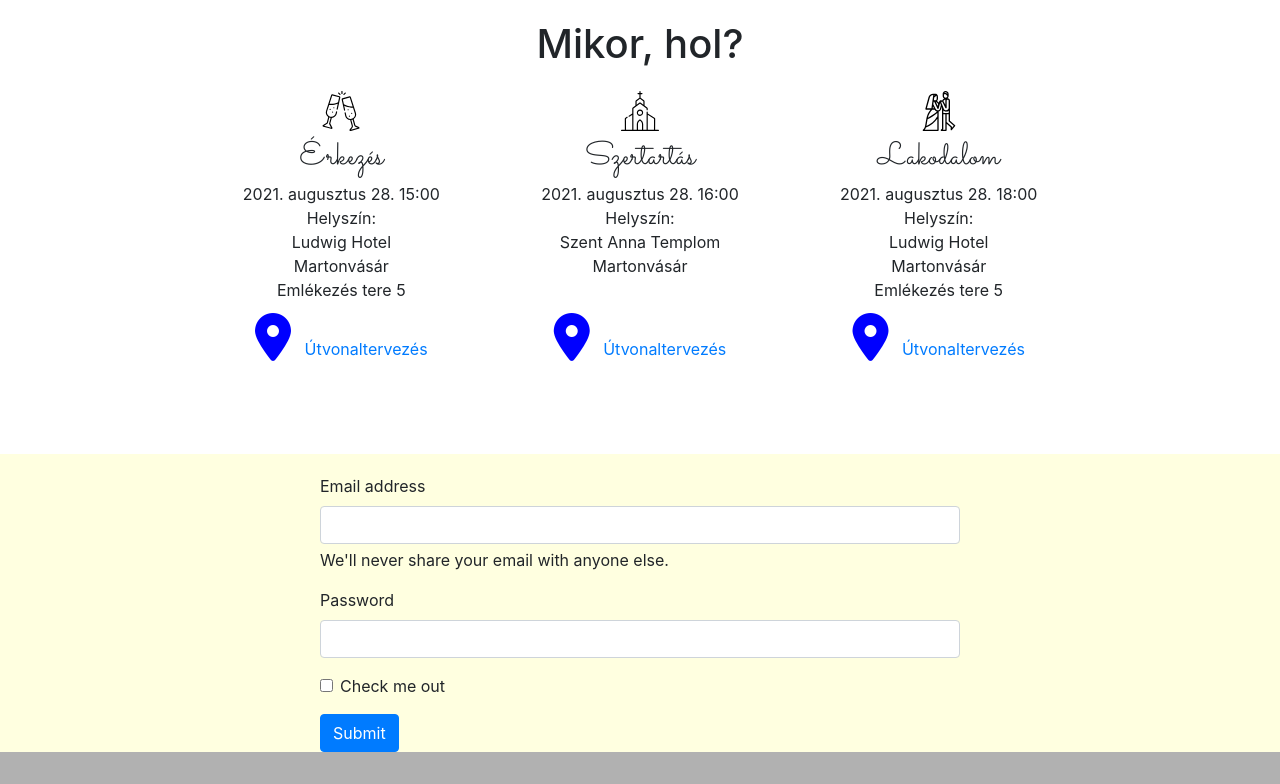
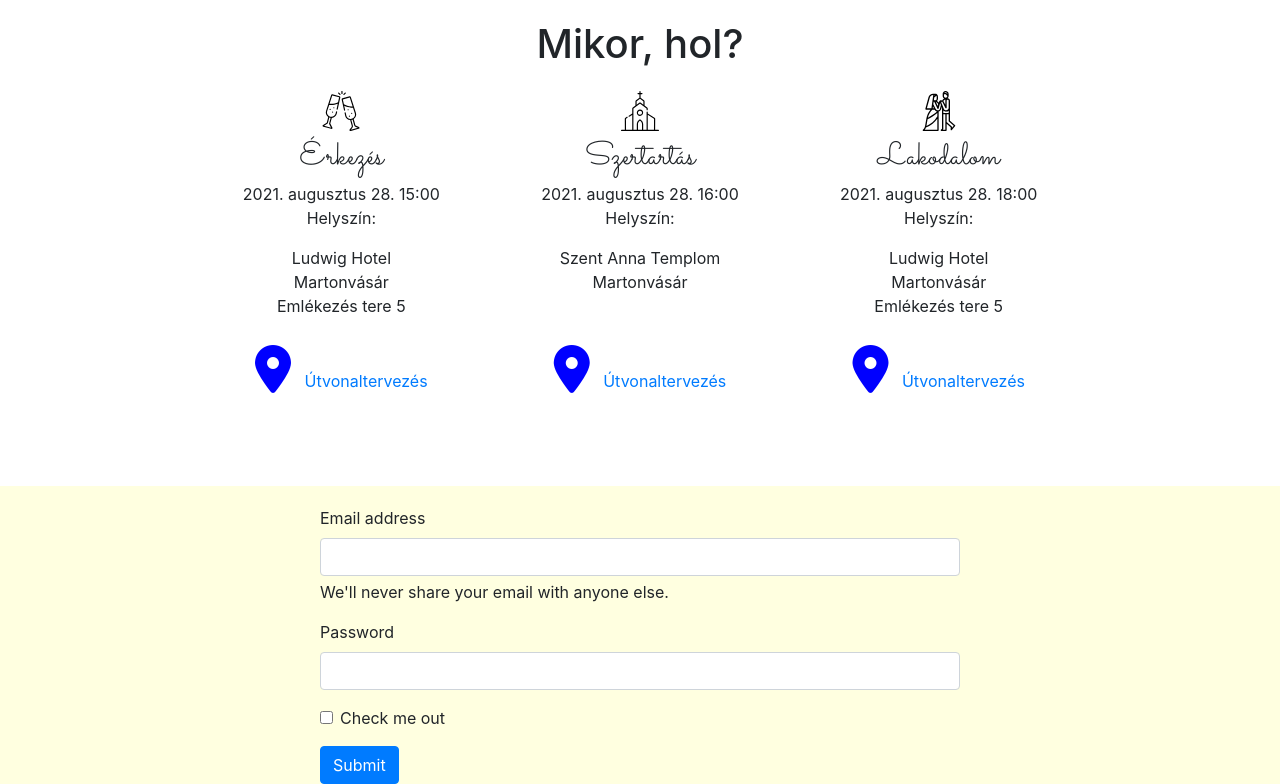
Before and after one commit to reczuprik/Eskuvo_Webpage, a PHP site: page / in a window 1280 px wide. Shown: the part 720-1504 px from the top of the page. Before the commit the page ends 1472 px from the top, so only its background shows below. Run offline with PHP 8.4, Linux system fonts and the light colour scheme; some libraries are stand-ins or nearby versions.

Commit message:
try things

```diff
--- a/css/styles.css
+++ b/css/styles.css
@@ -1,12 +1,8 @@
 /* Add a black background color to the top navigation */
-body {
+html { height: 100%; }
 
-}
 .header{
   padding: 10px;
-}
-p{
-  margin: 0;
 }
 
 .nav-item{
--- a/index.html
+++ b/index.html
@@ -2,7 +2,6 @@
 <html lang="en" dir="ltr">
 
 <head>
-  <meta charset="utf-8">
   <meta charset="utf-8">
   <meta name="viewport" content="width=device-width, initial-scale=1, shrink-to-fit=no">
   <!-- Bootstrap CSS -->
@@ -11,8 +10,6 @@
   <link rel="stylesheet" href="css/styles.css">
   <link rel="preconnect" href="https://fonts.gstatic.com">
 
-
-  <link href="https://fonts.googleapis.com/css2?family=Josefin+Sans:ital@0;1&display=swap" rel="stylesheet">
   <link href="https://fonts.googleapis.com/css2?family=Raleway:ital,wght@1,300&display=swap" rel="stylesheet">
   <link href="https://fonts.googleapis.com/css2?family=Josefin+Sans:ital@0;1&family=Sacramento&display=swap" rel="stylesheet">
   <script src="https://kit.fontawesome.com/ff87b600c3.js" crossorigin="anonymous"></script>
```
